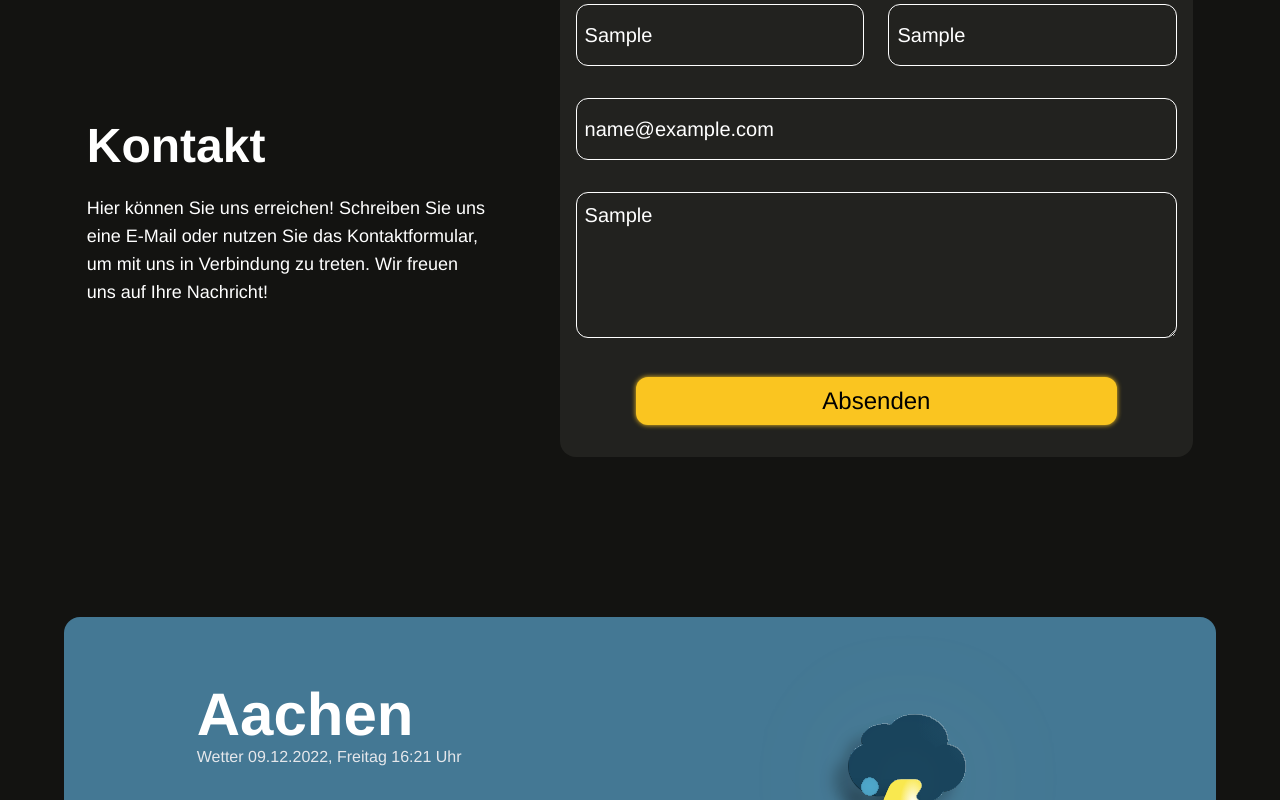
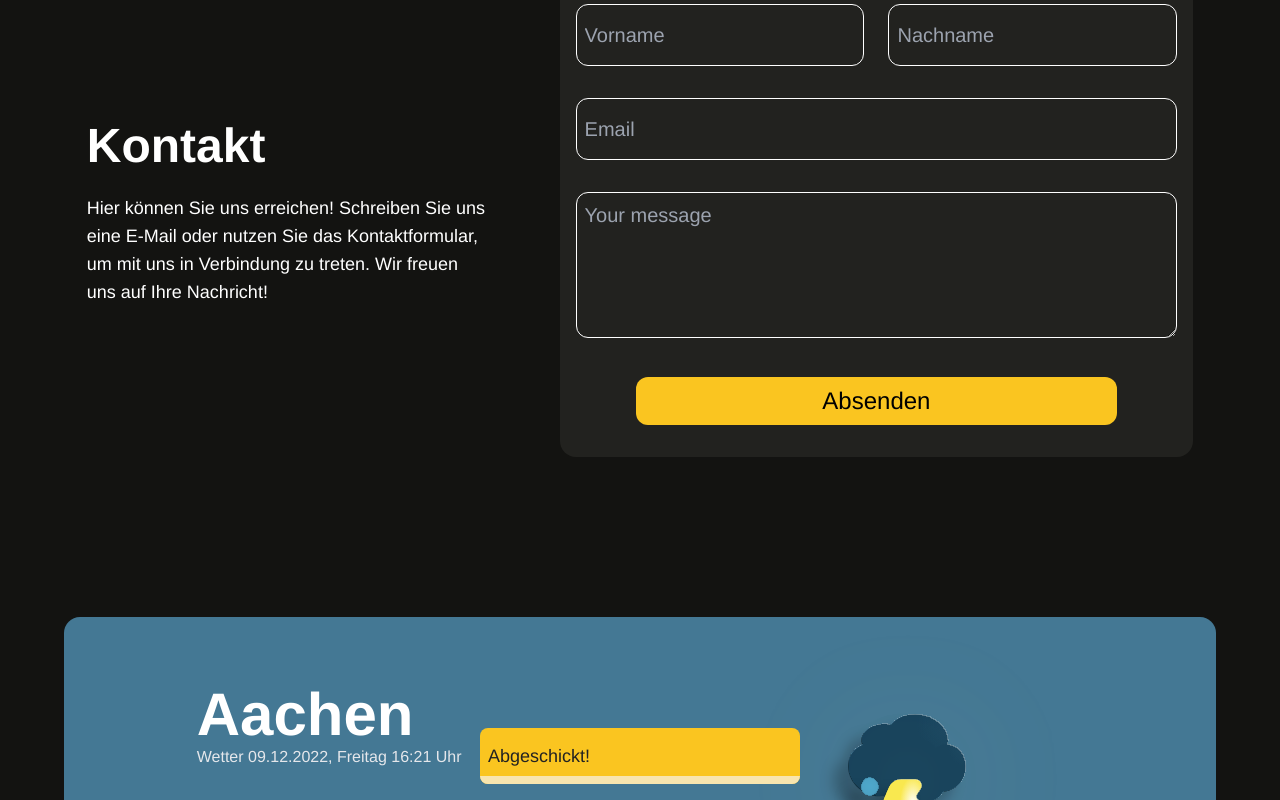
Before and after one commit to FynnFrings/aachen-web-app, a Next.js app in the folder frontend/: page / in a window 1280 px wide. Both pictures are taken after typing "Sample", "Sample", "name@example.com", "Sample" into the empty fields and a click on the button "Absenden". Shown: the part 3989-4789 px from the top of the page. Built offline with nearby package versions, Linux system fonts and the light colour scheme.

Commit message:
created pop up animation after submitting the form

```diff
--- a/frontend/components/Contact.tsx
+++ b/frontend/components/Contact.tsx
@@ -1,13 +1,27 @@
-import { FormEvent, useState } from "react";
+import { FormEvent, useEffect, useState } from "react";
+import ContactAlert from "./ContactAlert";
 
 const Contact = () => {
   const [firstname, setFirstname] = useState<string>();
   const [lastname, setLastname] = useState<string>();
   const [email, setEmail] = useState<string>();
   const [message, setMessage] = useState<string>();
+  const [alert, setAlert] = useState<boolean>(false);
   const handleSubmit = (e: FormEvent<HTMLFormElement>) => {
     e.preventDefault();
+    setAlert(true);
+    setFirstname("");
+    setLastname("");
+    setEmail("");
+    setMessage("");
   };
+
+  //useEffect with timer for closing alert message wich react on "alert" state
+  useEffect(() => {
+    setTimeout(() => {
+      setAlert(false);
+    }, 7000);
+  }, [alert]);
   return (
     <>
       <div className="text-white flex flex-col items-center gap-y-14 py-20">
@@ -23,7 +37,7 @@ const Contact = () => {
                   className="w-[48%] bg-transparent border border-white rounded-xl py-4 pl-2 focus:!shadow-[#FAC520] focus:!shadow-input focus:!outline-offset-0 focus:!outline-none"
                   type="text"
                   placeholder="Vorname"
-                  required
+                  // required
                   value={firstname}
                   onChange={(e) => setFirstname(e.target.value)}
                 />
@@ -31,7 +45,7 @@ const Contact = () => {
                   className="w-[48%] bg-transparent border border-white rounded-xl py-4 pl-2 focus:!shadow-[#FAC520] focus:!shadow-input focus:!outline-offset-0 focus:!outline-none"
                   type="text"
                   placeholder="Nachname"
-                  required
+                  // required
                   value={lastname}
                   onChange={(e) => setLastname(e.target.value)}
                 />
@@ -41,7 +55,7 @@ const Contact = () => {
                   className="w-full bg-transparent border border-white rounded-xl py-4 pl-2 focus:!shadow-[#FAC520] focus:!shadow-input focus:!outline-offset-0 focus:!outline-none"
                   type="email"
                   placeholder="Email"
-                  required
+                  // required
                   value={email}
                   onChange={(e) => setEmail(e.target.value)}
                 />
@@ -50,13 +64,13 @@ const Contact = () => {
                 <textarea
                   className="w-full bg-transparent border border-white rounded-xl pl-2 pt-2 pb-20 focus:!shadow-[#FAC520] focus:!shadow-input focus:!outline-offset-0 focus:!outline-none"
                   placeholder="Your message"
-                  required
+                  // required
                   value={message}
                   onChange={(e) => setMessage(e.target.value)}
                 />
               </div>
               <button
-                className="bg-[#FAC520] text-black w-[80%] py-2 rounded-xl font-medium text-2xl focus:!shadow-[#FAC520] focus:shadow-input focus:!outline-offset-0 focus:!outline-none"
+                className="bg-[#FAC520] text-black w-[80%] py-2 rounded-xl font-medium text-2xl"
                 type="submit"
               >
                 Absenden
@@ -73,6 +87,7 @@ const Contact = () => {
           </div>
         </div>
       </div>
+      {alert ? <ContactAlert /> : ""}
     </>
   );
 };
--- /dev/null
+++ b/frontend/components/ContactAlert.tsx
@@ -0,0 +1,13 @@
+import style from "../styles/Fill.module.css";
+const ContactAlert = () => {
+  return (
+    <>
+      <div className="fixed z-10  left-[50%] -translate-x-[50%] w-[50%] lg:w-[25%] h-[7%] rounded-lg bg-[#fac520] animate-popup flex items-center">
+        <h2 className="text-lg text-[#222] pl-2">Abgeschickt!</h2>
+        <div className="fixed h-2 bottom-0 bg-[#f8e5af] animate-fill rounded-b-lg"></div>
+      </div>
+    </>
+  );
+};
+
+export default ContactAlert;
--- a/frontend/tailwind.config.js
+++ b/frontend/tailwind.config.js
@@ -17,6 +17,33 @@ module.exports = {
     fontFamily: {
       sans: ["Helvetica Neue", "sans-serif"],
     },
+    animation: {
+      fill: "fill 2s ease-out 1 forwards",
+      popup:
+        "popup 0.5s ease-in-out 1 forwards, popupDelay 0.5s ease-in-out 4s 1 forwards",
+    },
+    keyframes: {
+      fill: {
+        "0%": { width: "0%", borderBottomRightRadius: "0rem" },
+        "100%": { width: "100%", borderBottomRightRadius: "0.5rem" },
+      },
+      popup: {
+        "0%": {
+          bottom: "-4rem",
+        },
+        "100%": {
+          bottom: "1rem",
+        },
+      },
+      popupDelay: {
+        "0%": {
+          bottom: "1rem",
+        },
+        "100%": {
+          bottom: "-4rem",
+        },
+      },
+    },
   },
   plugins: [],
 };
```
